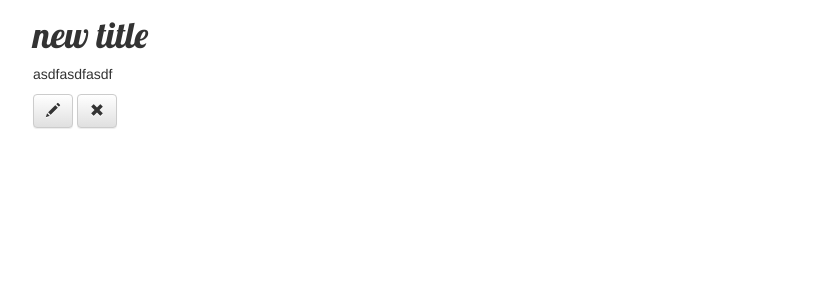
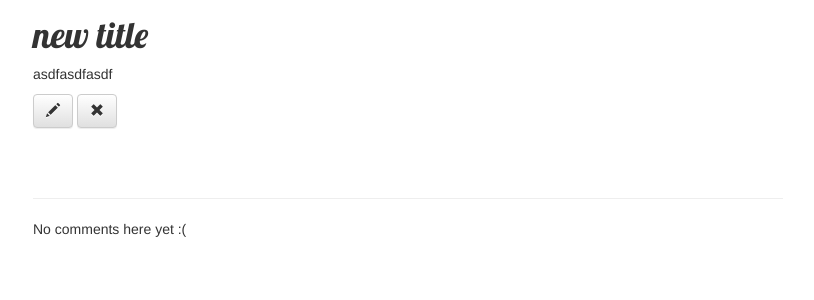
Before and after one commit to hellwon/my-first-blog, a Django app: page /post/2/ in a window 1280 px wide. Shown: the part 183-483 px from the top of the page, without its empty margins (37-851 px from the left). Run offline with Django 3.2, Linux system fonts and the light colour scheme; a user stored in the database is signed in; data comes from the database, SQL or seed files in the repository; both versions use the stored data as it was after the commit; tables that the repository leaves empty hold one stand-in row (values such as "Sample post"); some libraries are stand-ins or nearby versions.

Commit message:
-add comment view

```diff
--- a/blog/admin.py
+++ b/blog/admin.py
@@ -4,6 +4,7 @@ from __future__ import unicode_literals
 from django.contrib import admin
 
 # Register your models here.
-from .models import Post
+from .models import Post, Comment
 
 admin.site.register(Post)
+admin.site.register(Comment)
--- a/blog/static/css/blog.css
+++ b/blog/static/css/blog.css
@@ -51,3 +51,7 @@ h1, h2, h3, h4 {
 .post h1 a, .post h1 a:visited {
     color: #000000;
 }
+
+.comment {
+    margin: 20px 0px 20px 20px;
+}
--- a/blog/templates/blog/post_detail.html
+++ b/blog/templates/blog/post_detail.html
@@ -16,5 +16,14 @@
             <a class="btn btn-default" href="{% url 'post_remove' pk=post.pk %}"><span class="glyphicon glyphicon-remove"></span></a>
             {% endif %}
     </div>
-
+    <hr>
+    {% for comment in post.comments.all %}
+        <div class="comment">
+            <div class="date">{{ comment.created_date }}</div>
+            <strong>{{ comment.author }}</strong>
+            <p>{{ comment.text|linebreaks }}</p>
+        </div>
+    {% empty %}
+        <p>No comments here yet :(</p>
+    {% endfor %}
 {% endblock %}
--- a/blog/templates/blog/post_list.html
+++ b/blog/templates/blog/post_list.html
@@ -8,6 +8,7 @@
             </div>
             <h1><a href="{% url 'post_detail' pk=post.pk %}">{{ post.title }}</a></h1>
             <p>{{ post.text|linebreaksbr }}</p>
+            <a href="{% url 'post_detail' pk=post.pk %}">Comments: {{ post.comments.count }}</a>
         </div>
     {% endfor %}
 {% endblock %}
```
Also changed, not shown: blog/migrations/0002_comment.py (added), db.sqlite3.
